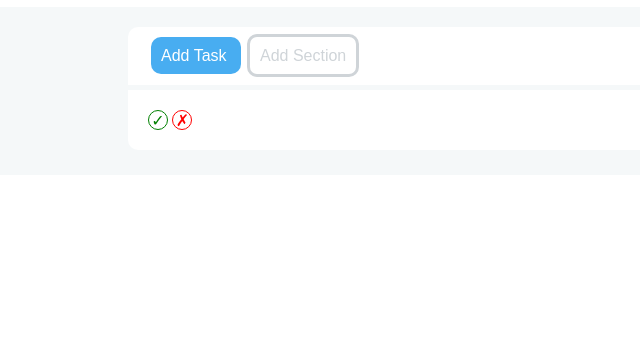
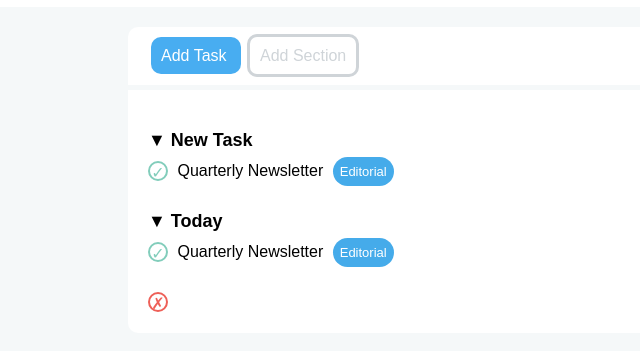
Before and after one commit to MargheritaMottana/html-css-toboolist, a plain HTML site: page index.html in a window 1280 px wide. Shown: the part 63-414 px from the top of the page, without its empty margins (0-640 px from the left). Drawn offline with Linux system fonts and the light colour scheme.

Commit message:
creazione classi, sezioni e personalizzazione della sezione todo

```diff
--- a/css/style.css
+++ b/css/style.css
@@ -73,8 +73,9 @@ main {
 /* CIRCLES, CHECK & CROSS */
 
 .circle {
+    margin-right: 5px;
     color: black;
-    border: 1px solid black;
+    border: 2px solid black;
     border-radius: 50%;
     width: 20px;
     height: 20px;
@@ -84,11 +85,48 @@ main {
 }
 
 .check {
-    color: green;
-    border-color: green;
+    color: #82CDBB;
+    border-color: #82CDBB;
 }
 
 .cross {
-    color: red;
-    border-color: red;
+    color: #EE6058;
+    border-color: #EE6058;
 }
+
+/* TODO */
+
+.todo {
+    margin-top: 20px;
+    margin-bottom: 30px
+}
+
+.todo-title {
+    font-size: large;
+    font-weight: bold;
+    margin-bottom: 10px;
+}
+
+/* LABEL */
+
+.label {
+    color: white;
+    font-size: small;
+    background-color: black;
+    border-radius: 50px;
+    padding: 7px;
+    margin: 5px;
+}
+
+.label-blue {
+    background-color: #45ABEA;
+}
+
+/* TODO GENERAL */
+
+.section-1 circle,
+.check,
+.contenuto,
+.label {
+    vertical-align: middle;
+}
--- a/index.html
+++ b/index.html
@@ -41,9 +41,62 @@
             <!-- Sezione todo -->
 
             <div class="tasks-container container-2">
-                <span class="circle check">
-                    &check;
-                </span>
+
+                <!-- Sezione 1 -->
+                <section class="todo">
+
+                    <!-- Titolo -->
+                    <div class="todo-title">
+                        <span>▼</span>
+                        <span>New Task</span>
+                    </div>
+
+                    <div class="section-1">
+                        <!-- Cerchi -->
+                        <span class="circle check">
+                            &check;
+                        </span>
+
+                        <!-- Contenuto -->
+                        <span class="contenuto">
+                            Quarterly Newsletter
+                        </span>
+
+                        <!-- Etichetta -->
+                        <span class="label label-blue">
+                            Editorial
+                        </span>
+                    </div>
+
+                </section>
+
+                <!-- Sezione 2 -->
+                <section class="todo">
+
+                    <!-- Titolo -->
+                    <div class="todo-title">
+                        <span>▼</span>
+                        <span>Today</span>
+                    </div>
+
+                    <div class="section-1">
+                        <!-- Cerchi -->
+                        <span class="circle check">
+                            &check;
+                        </span>
+
+                        <!-- Contenuto -->
+                        <span class="contenuto">
+                            Quarterly Newsletter
+                        </span>
+
+                        <!-- Etichetta -->
+                        <span class="label label-blue">
+                            Editorial
+                        </span>
+                    </div>
+
+                </section>
 
                 <span class="circle cross">
                     &cross;
```
